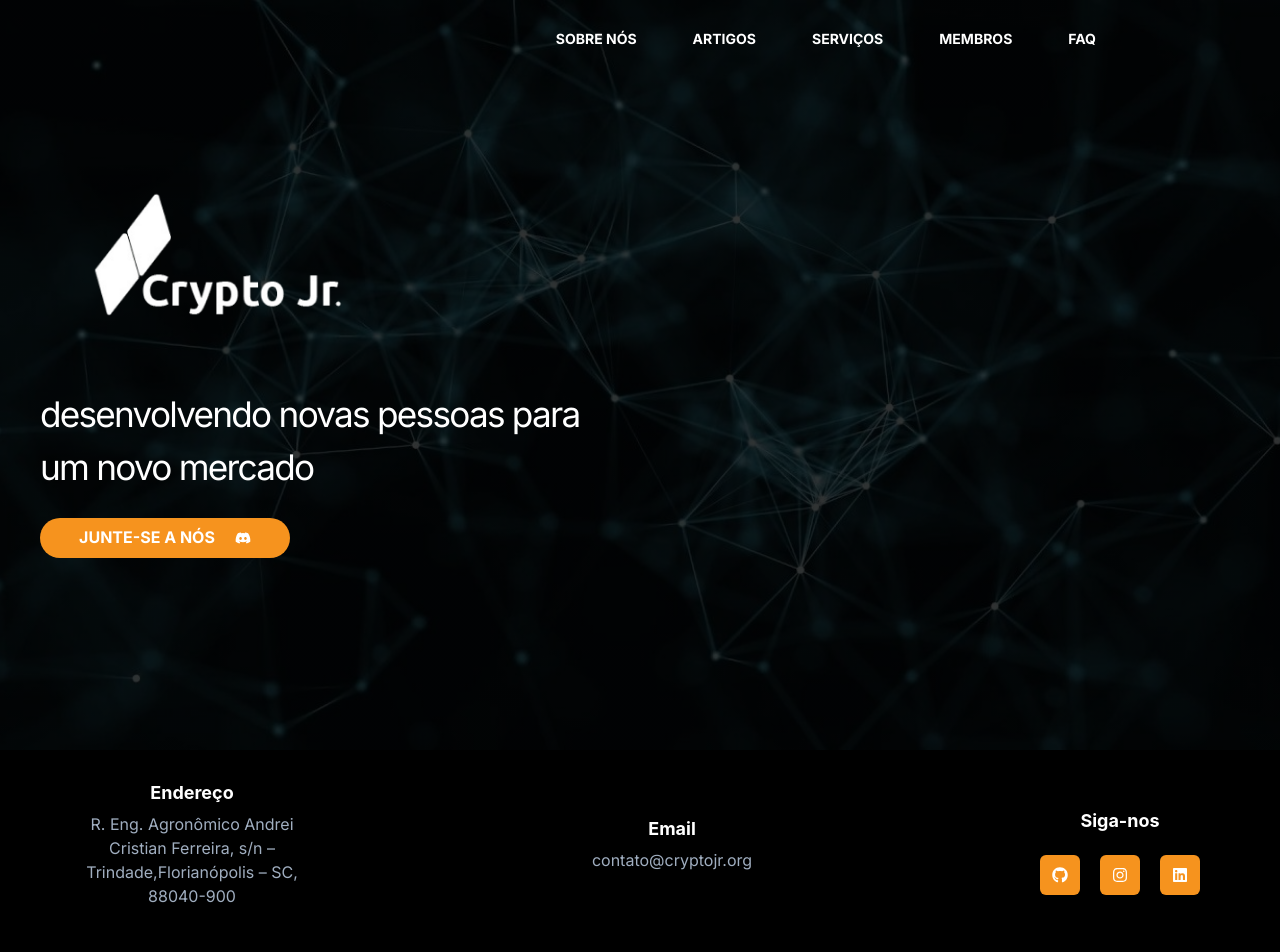
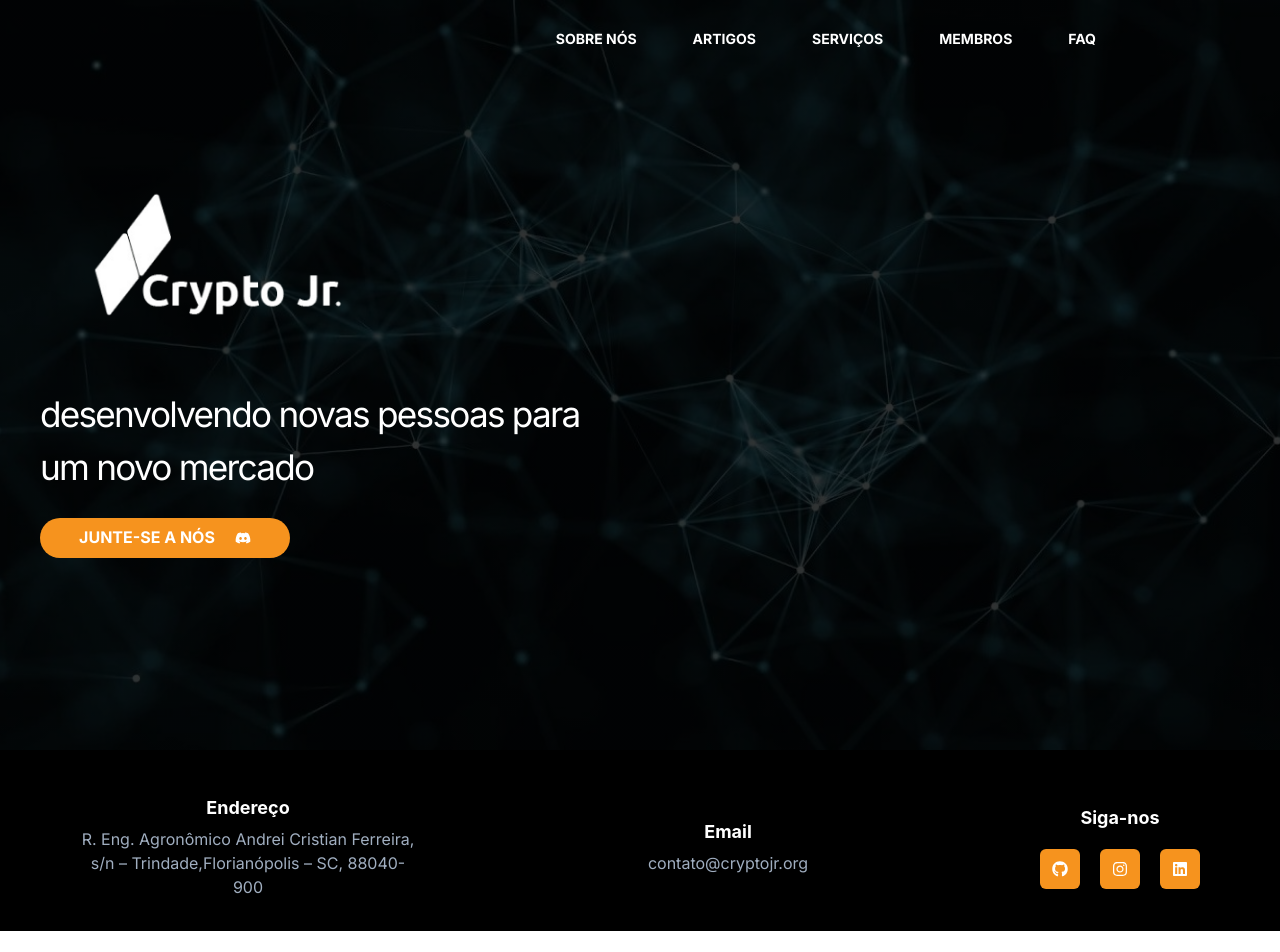
Before and after one commit to JrCrypto/crypto-jr-page, a Next.js app: page / in a window 1280 px wide. Shown: the top 952 px of the page. After the commit the page ends 931 px from the top, so only its background shows below. Built offline with nearby package versions, Linux system fonts and the light colour scheme.

Commit message:
fix footer css

```diff
--- a/src/components/Footer/index.tsx
+++ b/src/components/Footer/index.tsx
@@ -42,33 +42,33 @@ const Footer = () => {
       alignItems="center"
       direction={{ base: "column", md: "row" }}
     >
-      <Stack direction="column" alignItems="center" maxW={"20%"}>
+      <Stack direction="column"  mt="15px" alignItems="center" maxW={"30%"}>
         <Heading fontSize="18px" color={"white"}>
           Endereço
         </Heading>
-        <Text color="gray.400" mb="15px" align={"center"}>
+        <Text color="gray.400" align={"center"}>
           R. Eng. Agronômico Andrei Cristian Ferreira, s/n –
           Trindade,Florianópolis – SC, 88040-900
         </Text>
       </Stack>
 
-      <Stack direction="column" alignItems="center">
+      <Stack direction="column" alignItems="center"  mt="15px">
         <Heading fontSize="18px" color={"white"}>
           Email
         </Heading>
-        <Text color="gray.400" mb="15px">
+        <Text color="gray.400" >
         contato@cryptojr.org
         </Text>
       </Stack>
 
-      <Stack direction="column" alignItems="center">
-        <Heading fontSize="18px" mb="15px" color={"white"}>
+      <Stack direction="column" alignItems="center" mt="15px" >
+        <Heading fontSize="18px" color={"white"}>
           Siga-nos
         </Heading>
         <Stack
           direction="row"
           spacing={5}
-          pt={{ base: 4, md: 0 }}
+          pt={{ base: 4, md: 3 }}
           alignItems="center"
         >
           {accounts.map((sc, index) => (
--- a/src/pages/404.tsx
+++ b/src/pages/404.tsx
@@ -21,9 +21,9 @@ export const NotFound = () => {
           <Heading size={"lg"} color="primary">
             404 Error
           </Heading>
-          <Heading>Page not found</Heading>
+          <Heading>Página não encontrada</Heading>
           <Text>
-            Sorry, the page you are looking for doesn't exist or has been moved.
+          Desculpe, a página que você está procurando não existe.
           </Text>
           <Box>
             <Button variant={"outline"} as={"a"} href="/">
```
